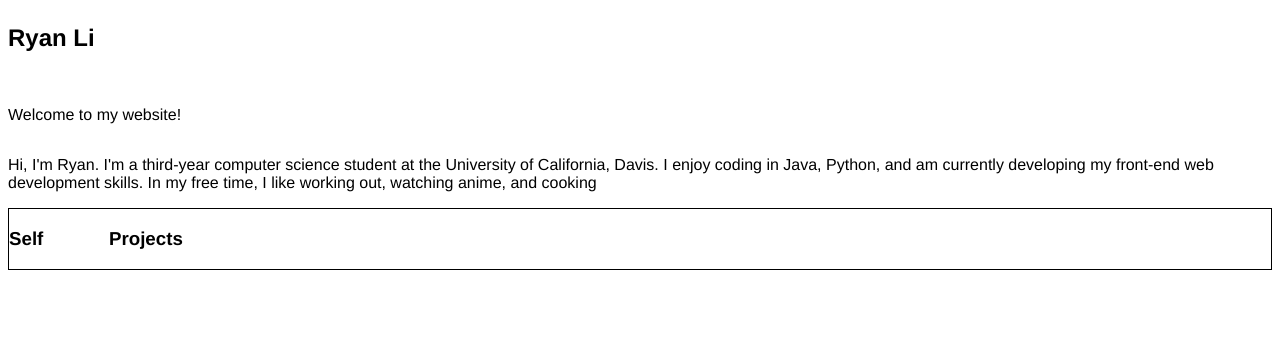
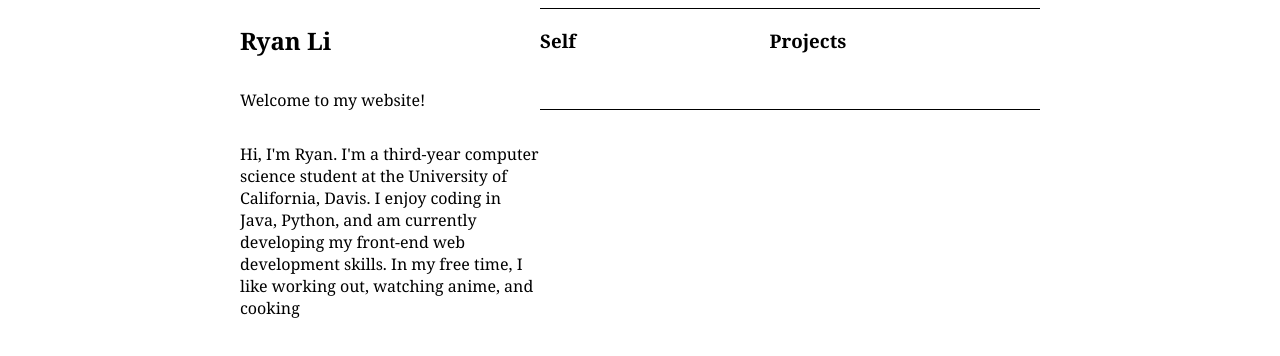
Before and after one commit to RJL1210/rjpersonal, a plain HTML site: page index.html in a window 1280 px wide. Drawn offline with Linux system fonts and the light colour scheme.

Commit message:
Centered cite with a main flexbox

```diff
--- a/index.html
+++ b/index.html
@@ -7,6 +7,8 @@
     <link rel="stylesheet" href="styles.css">
 </head>
 <body>
+
+    <div id="center">
         <div class="headerbox">
             <h1 class="header">Ryan Li</h1>
             <p>Welcome to my website!</p>
@@ -24,6 +26,7 @@
                 <h3>Projects</h3>
             </div>
         </div>
+    </div>
 
 
 </body>
--- a/styles.css
+++ b/styles.css
@@ -1,5 +1,11 @@
 div {
-    font-family: 'Franklin Gothic Medium', 'Arial Narrow', Arial, sans-serif;
+    font-family: Georgia, 'Times New Roman', Times, serif;
+}
+
+
+#center {
+    display: flex;
+    justify-content: center;
 }
 
 .headerbox {
@@ -9,21 +15,34 @@ div {
 
 .header {
     font-size: x-large;
-    width: 100px;
-    height: 50px;
+    width: auto;
+    height: auto;
 
+}
+
+p {
+    flex-wrap: wrap;
+    max-width: 300px;
 }
 
 .box {
     display: flex;
-    justify-content: flex-start;
+    /*justify-content: space-evenly; */
     border: 1px black solid;
+    border-left: none;
+    border-right: none;
+    width: 500px;
+    height: 100px;
 }
 
 #self {
-   width: 100px;
+   width: auto;
+   height: auto;
+   flex: auto;
 }
 
 #proj {
-    width: 100px;
+    width: auto;
+    height: auto;
+    flex: auto;
 }
```
Lines whose indentation alone changed are shown as unchanged.
